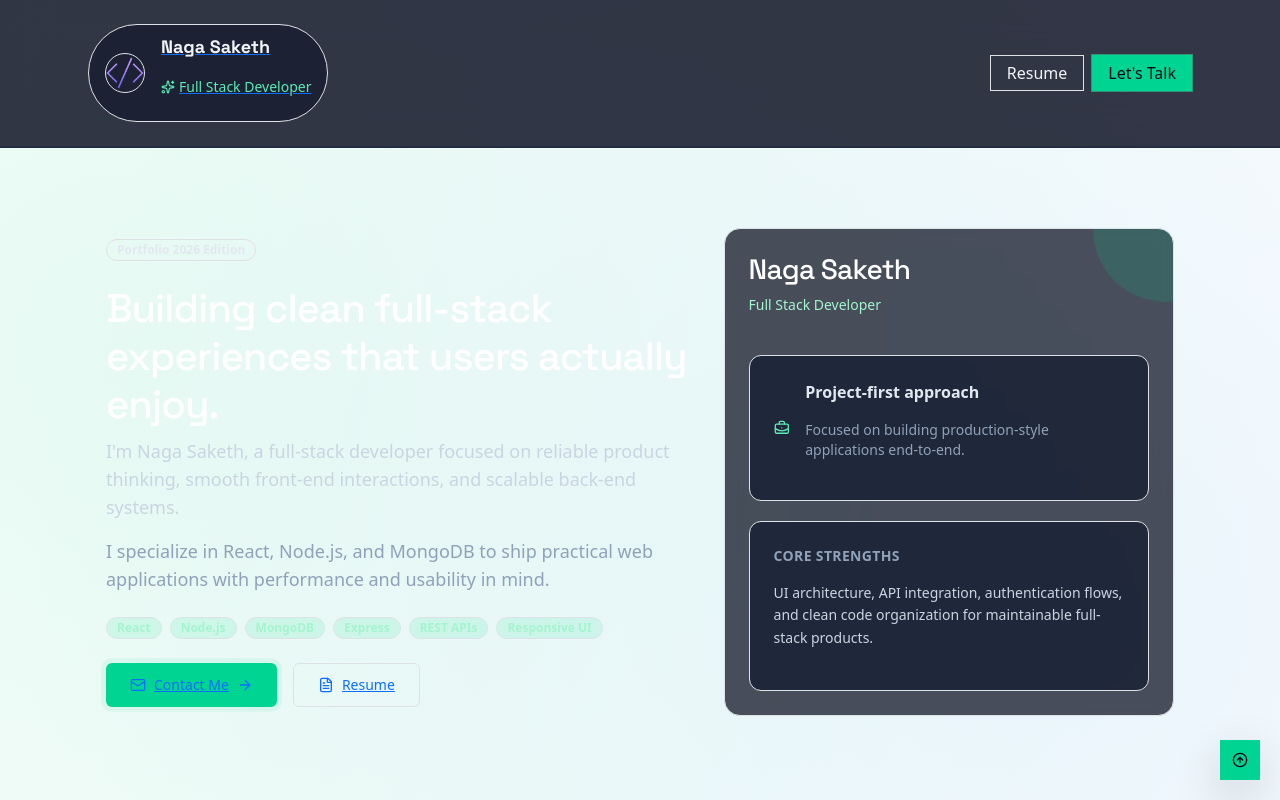
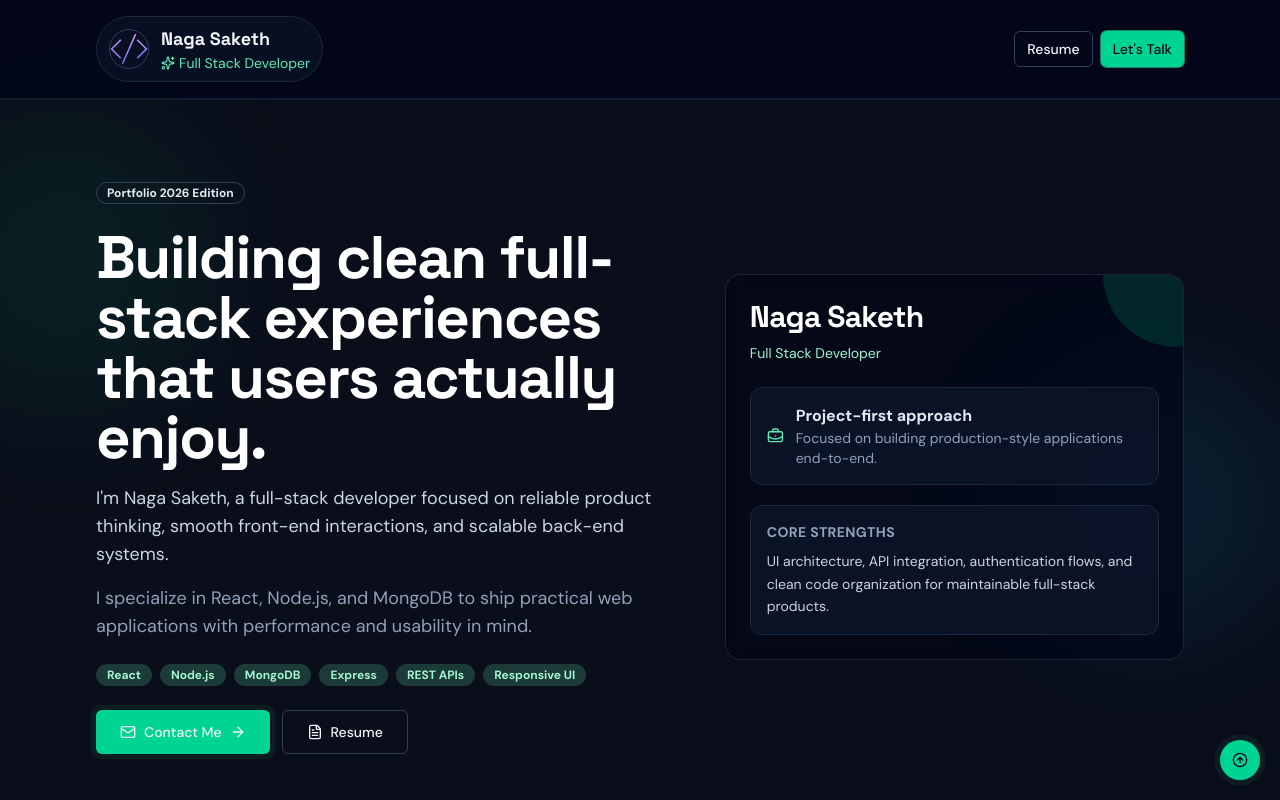
Before and after one commit to NagaaSaketh/Portfolio, a React (Vite) app: page / in a window 1280 px wide. Shown: the top 800 px of the page. Built offline with nearby package versions, Linux system fonts and the light colour scheme.

Commit message:
docs: add portfolio section build notes

```diff
--- a/src/App.jsx
+++ b/src/App.jsx
@@ -1,24 +1,29 @@
-import "bootstrap/dist/css/bootstrap.min.css";
-import { Link } from "react-router-dom";
-import "./App.css";
-import Header from "./components/Header";
-import About from "./components/About";
-import Projects from "./components/Projects";
-import TechStack from "./components/TechStack";
-import Connect from "./components/Connect";
-import Footer from "./components/Footer";
+import About from "@/components/About";
+import Connect from "@/components/Connect";
+import Footer from "@/components/Footer";
+import Header from "@/components/Header";
+import Projects from "@/components/Projects";
+import TechStack from "@/components/TechStack";
+
 function App() {
   return (
-    <>
-      <Header/>
-      <main className="container">
-        <About/>
-          <Projects/>
-          <TechStack/>
-          <Connect/>
-          <Footer/>
-  </main>
-    </>
+    <div className="relative min-h-screen bg-background text-foreground">
+      <div aria-hidden className="pointer-events-none absolute inset-0 overflow-hidden">
+        <div className="bg-orb absolute -left-20 top-32 h-72 w-72 rounded-full bg-emerald-500/10 blur-3xl" />
+        <div className="bg-orb absolute right-0 top-96 h-64 w-64 rounded-full bg-sky-400/10 blur-3xl [animation-delay:900ms]" />
+      </div>
+
+      <div className="relative z-10">
+        <Header />
+        <main>
+          <About />
+          <Projects />
+          <TechStack />
+          <Connect />
+        </main>
+        <Footer />
+      </div>
+    </div>
   );
 }
 
```
Also changed, not shown: 1 other file (tests, documents, lock files or other folders).
